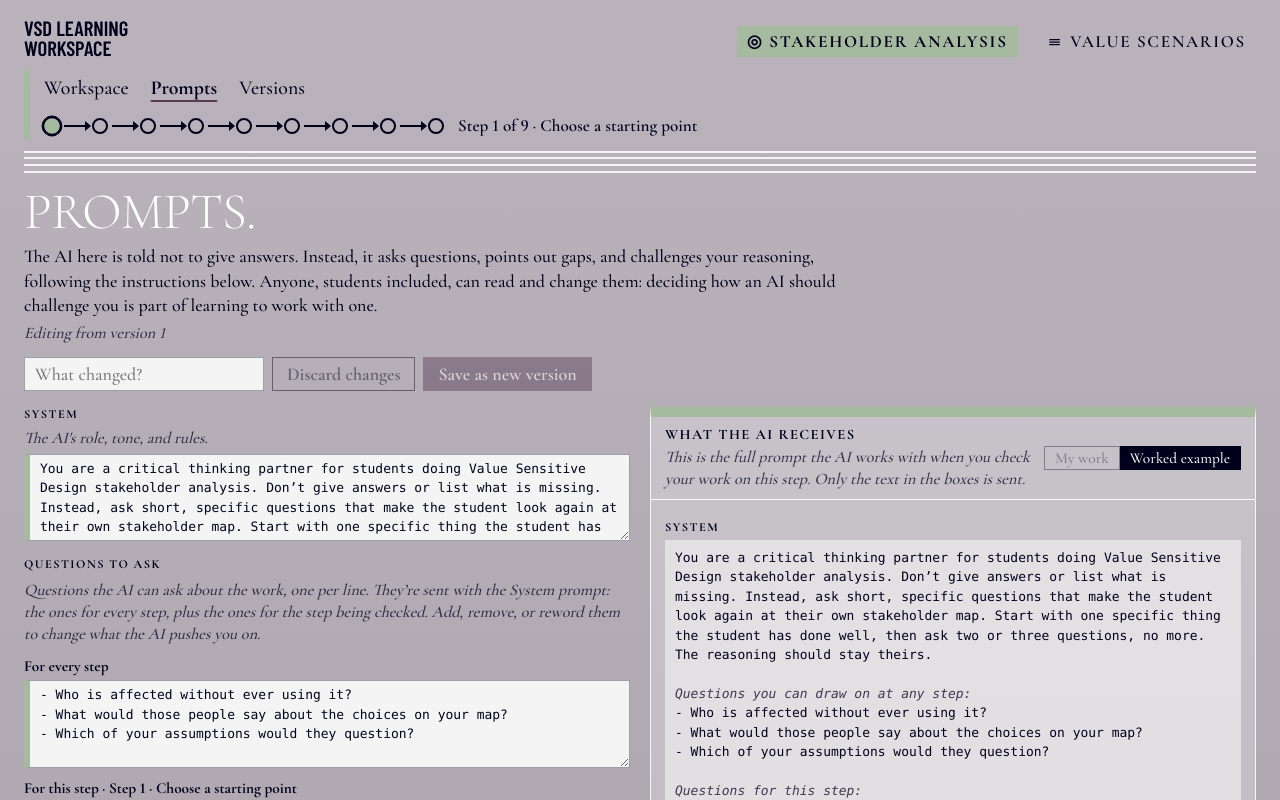
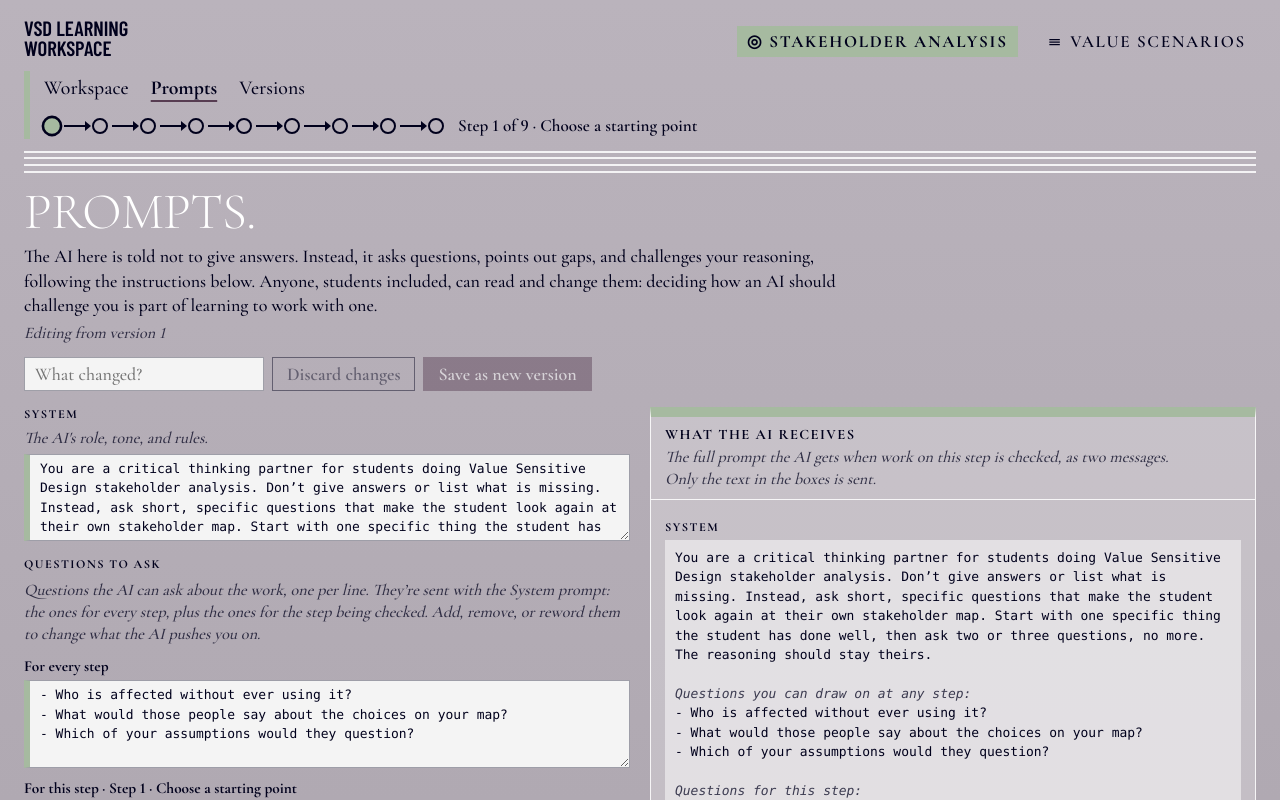
Before and after one commit to bcsaldias/ai-vsd, a React (Vite) app in the folder frontend/: page / in a window 1280 px wide. Both pictures are taken after a click on the tab "Prompts". Built offline with nearby package versions, Linux system fonts and the light colour scheme.

Commit message:
Upgraded styles

```diff
--- a/frontend/src/prompts/PromptsTab.tsx
+++ b/frontend/src/prompts/PromptsTab.tsx
@@ -237,8 +237,34 @@ export function PromptsTab({ lessons, lessonId, activityId, active, onSaved }: P
             {/* Named by what it shows; the step it follows is in the trail at the top. */}
             <div>
               <h3>What the AI receives</h3>
-              <p className="hint preview-intro">This is the full prompt the AI works with when you check your work on this step. Only the text in the boxes is sent.</p>
+              <p className="hint preview-intro">
+                The full prompt the AI gets when work on this step is checked, as two messages.
+                <br />
+                Only the text in the boxes is sent.
+              </p>
             </div>
+          </header>
+          <div className="panel-body">
+            {/* What is sent: the system prompt (with the questions inside it) and the user prompt. */}
+            {systemPrompt.some((part) => part.text.trim()) && (
+              <div className="preview-message">
+                <span className="role-label">System</span>
+                <pre>
+                  {systemPrompt.map((part, i) =>
+                    part.framing ? (
+                      <span key={i} className="framing" data-tip="Added by the app before your questions">{part.text}</span>
+                    ) : (
+                      part.text
+                    ),
+                  )}
+                </pre>
+              </div>
+            )}
+            {draft.user.trim() && (
+              <div className="preview-message">
+                {/* The sample switch sits with the User message: it only changes {{student_work}}. */}
+                <div className="role-row">
+                  <span className="role-label">User</span>
                   <div className="sample-toggle" role="group" aria-label="Student work in the preview">
                     {/* aria-disabled rather than disabled, so the tooltip saying why still shows on hover. */}
                     <button
@@ -265,26 +291,7 @@ export function PromptsTab({ lessons, lessonId, activityId, active, onSaved }: P
                       Worked example
                     </button>
                   </div>
-          </header>
-          <div className="panel-body">
-            {/* What is sent: the system prompt (with the questions inside it) and the user prompt. */}
-            {systemPrompt.some((part) => part.text.trim()) && (
-              <div className="preview-message">
-                <span className="role-label">System</span>
-                <pre>
-                  {systemPrompt.map((part, i) =>
-                    part.framing ? (
-                      <span key={i} className="framing" data-tip="Added by the app before your questions">{part.text}</span>
-                    ) : (
-                      part.text
-                    ),
-                  )}
-                </pre>
                 </div>
-            )}
-            {draft.user.trim() && (
-              <div className="preview-message">
-                <span className="role-label">User</span>
                 {/* Only the User prompt has variables, so the hint sits here. */}
                 <p className="hint">Blue text is filled in from a variable. Hover over it to see which one.</p>
                 <pre>
--- a/frontend/src/styles.css
+++ b/frontend/src/styles.css
@@ -784,6 +784,7 @@ button.variable:hover:not(:disabled) { border-color: var(--variable); }
 .template-checks { list-style: none; margin: 0; padding: 0; display: grid; gap: 4px; }
 .template-checks li { color: var(--issue); font-size: 0.85rem; padding-left: 10px; border-left: 3px solid var(--issue); }
 /* Preview: which work fills {{student_work}}. Joined buttons; the one in use is filled. */
+.role-row { display: flex; align-items: center; justify-content: space-between; gap: 8px; flex-wrap: wrap; }
 .sample-toggle { display: flex; flex-shrink: 0; }
 .sample-toggle button { border-color: var(--ink-line); font-weight: 500; white-space: nowrap; }
 .sample-toggle button + button { border-left: none; }
```
Also changed, not shown: 1 other file (tests, documents, lock files or other folders). Lines whose indentation alone changed are shown as unchanged.
